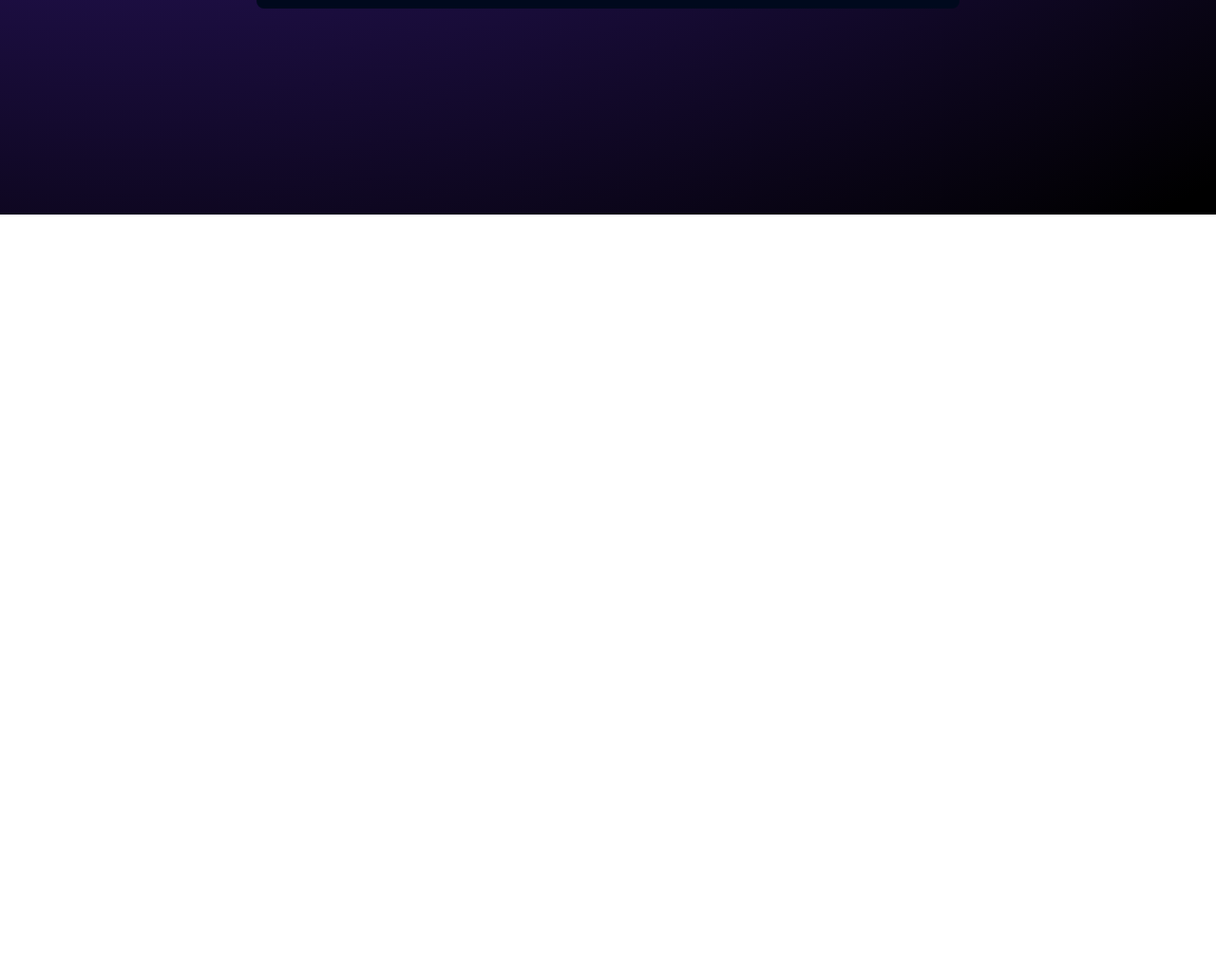
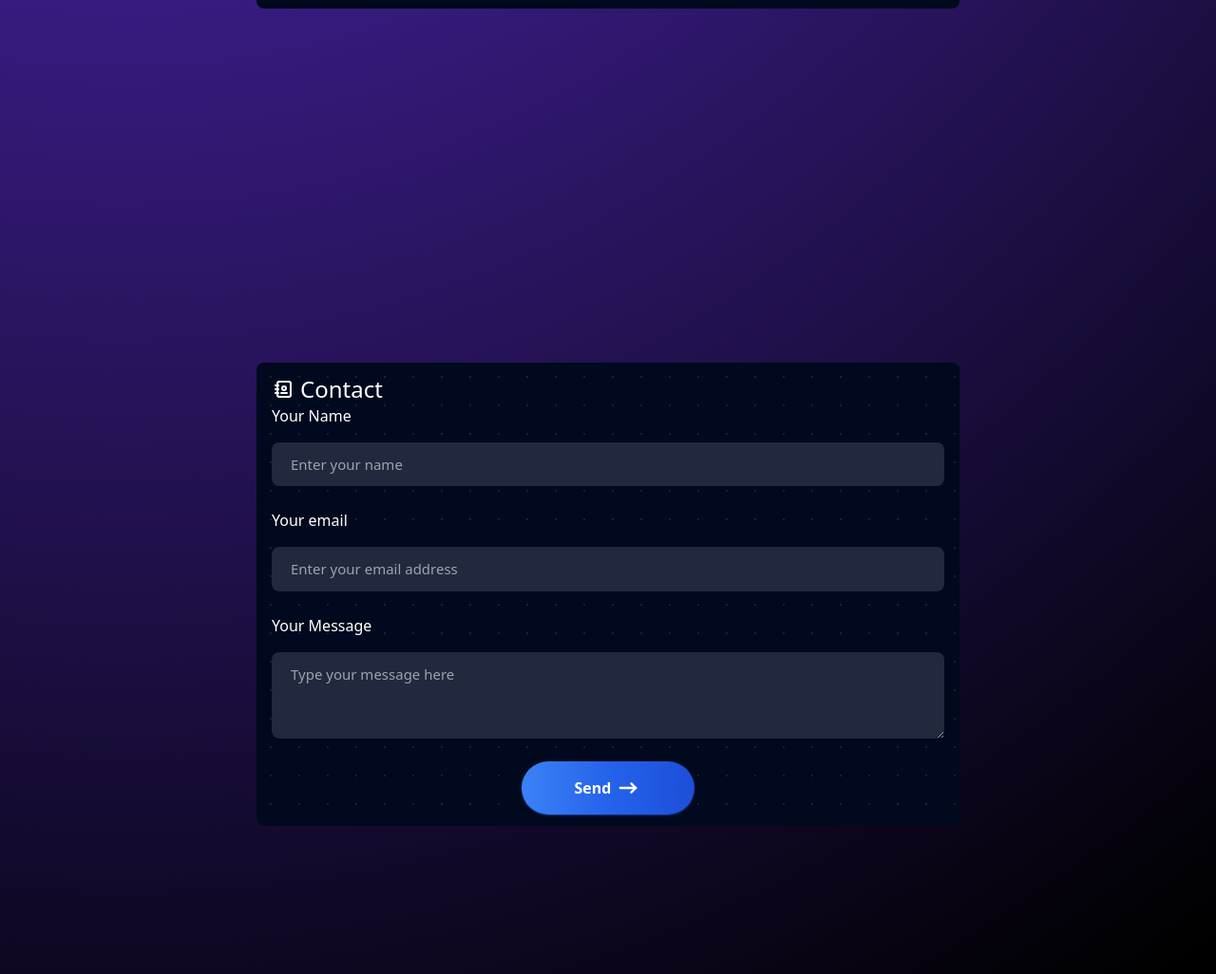
Before and after one commit to DaniFdz/portfolio, an Astro site: page / in a window 1280 px wide. Shown: the part 1456-2482 px from the top of the page at 95% size. Before the commit the page ends 1682 px from the top, so only its background shows below. Built offline with nearby package versions, Linux system fonts and the light colour scheme; Astro itself is replaced by a stand-in of ours; some packages are replaced by stand-ins of ours.

Commit message:
Contact form

```diff
--- a/astro.config.mjs
+++ b/astro.config.mjs
@@ -1,14 +1,16 @@
 import { defineConfig } from 'astro/config';
+import tailwind from "@astrojs/tailwind";
 
-import tailwind from "@astrojs/tailwind";
+import preact from "@astrojs/preact";
+
 
 // https://astro.build/config
 export default defineConfig({
-  integrations: [tailwind()],
+  integrations: [tailwind(), preact()],
   vite: {
     server: {
       watch: {
-				usePolling: true,
+        usePolling: true
       }
     }
   }
--- /dev/null
+++ b/src/components/Contact.tsx
@@ -0,0 +1,136 @@
+import { useState, type TargetedEvent } from 'preact/compat'
+import emailjs from "emailjs-com";
+import ContactIcon from "@/components/icons/ContactIcon"
+import LoadingIcon from '@/components/icons/LoadingIcon';
+import SendIcon from '@/components/icons/SendIcon';
+
+const Contact = () => {
+    const [form, setForm] = useState({
+        name: "",
+        email: "",
+        message: "",
+    });
+    const [loading, setLoading] = useState(false);
+    const [message, setMessage] = useState({ text: "", color: "" });
+
+    const handleChange = (e: TargetedEvent) => {
+        const { target } = e;
+        const { name, value } = target as HTMLInputElement;
+
+        setForm({
+            ...form,
+            [name]: value,
+        });
+    };
+
+    const handleSubmit = (e: Event) => {
+        e.preventDefault();
+        setLoading(true);
+
+        if(form.name === "" || form.email === "" || form.message === "" || !RegExp(/^[^\s@]+@[^\s@]+\.[^\s@]+$/).test(form.email)) {
+            setLoading(false);
+            setMessage({ text: "Please fill in all the fields correctly.", color: "text-red-500" });
+            return;
+        }
+
+        emailjs
+            .send(
+              import.meta.env.VITE_EMAIL_SERVICE_ID,
+                import.meta.env.VITE_EMAIL_TEMPLATE_ID,
+                {
+                    from_name: form.name,
+                    to_name: "Daniel",
+                    from_email: form.email,
+                    message: form.message,
+                },
+                import.meta.env.VITE_EMAIL_PUBLIC_KEY
+            )
+            .then(
+                () => {
+                    setLoading(false);
+                    setMessage({ text: "Thank you. I will get back to you as soon as possible.", color: "text-green-500" });
+
+                    setForm({
+                        name: "",
+                        email: "",
+                        message: "",
+                    });
+
+                    // Clear the success message after 5 seconds
+                    setTimeout(() => {
+                        setMessage({ text: "", color: "" });
+                    }, 5000);
+                },
+                (error) => {
+                    setLoading(false);
+                    console.error(error);
+
+                    setMessage({ text: "Ahh, something went wrong. Please try again.", color: "text-red-500" });
+                }
+            );
+    };
+
+    return <div
+        class="flex flex-col items-left px-4 py-3 rounded-lg bg-white dark:bg-black bg-[radial-gradient(#e5e7eb_1px,#f3f6ff_1px)] dark:bg-[radial-gradient(#ffffff20_1px,#00091d_1px)] bg-[size:30px_30px]"
+    >
+        <div
+            class="absolute inset-0 -z-10 h-full w-full bg-white bg-[radial-gradient(#e5e7eb_1px,transparent_1px)] [background-size:16px_16px]"
+        >
+        </div>
+        <h2 class="text-2xl flex flex-row gap-1.5 items-center">
+            <ContactIcon /> Contact
+        </h2>
+
+        <form onSubmit={handleSubmit} className="flex flex-col gap-6">
+            <label className="flex flex-col">
+              <span className="text-black dark:text-white font-medium mb-4">Your Name</span>
+              <input
+                type="text"
+                name="name"
+                value={form.name}
+                onChange={handleChange}
+                placeholder="Enter your name"
+                className="bg-[#c3c6cf] dark:bg-[#20293d]  py-3 px-5 text-[.9375rem] placeholder:text-secondary text-black dark:text-white rounded-lg outline-none border-none font-medium"
+              />
+            </label>
+            <label className="flex flex-col">
+              <span className="text-black dark:text-white font-medium mb-4">Your email</span>
+              <input
+                type="email"
+                name="email"
+                value={form.email}
+                onChange={handleChange}
+                placeholder="Enter your email address"
+                className="bg-[#c3c6cf] dark:bg-[#20293d]  py-3 px-5 text-[.9375rem] placeholder:text-secondary text-black dark:text-white rounded-lg outline-none border-none font-medium"
+              />
+            </label>
+            <label className="flex flex-col">
+              <span className="text-black dark:text-white font-medium mb-4">Your Message</span>
+              <textarea
+                rows={3}
+                name="message"
+                value={form.message}
+                onChange={handleChange}
+                placeholder="Type your message here"
+                className="bg-[#c3c6cf] dark:bg-[#20293d]  py-3 px-5 text-[.9375rem] placeholder:text-secondary text-black dark:text-white rounded-lg outline-none border-none font-medium"
+              />
+            </label>
+
+            <div className="flex items-center justify-center">
+              <button
+                type="submit"
+                className="flex items-center justify-center  py-3.5 px-14 rounded-full outline-none w-fit gap-1 text-white font-semibold bg-gradient-to-r from-blue-500 via-blue-600 to-blue-700 hover:bg-gradient-to-br  shadow-sm  shadow-blue-800/80"
+              >
+                {loading ? <LoadingIcon/> : (<>Send<SendIcon/></>)}
+              </button>
+            </div>
+          </form>
+
+          {message.text && (
+            <div className={`${message.color} font-semibold text-center mt-4`}>{message.text}</div>
+          )}
+    </div>
+
+}
+
+export default Contact;
--- /dev/null
+++ b/src/components/icons/ContactIcon.tsx
@@ -0,0 +1,4 @@
+const ContactIcon= () =>
+    <svg xmlns="http://www.w3.org/2000/svg" class="icon icon-tabler icon-tabler-address-book" width="24" height="24" viewBox="0 0 24 24" stroke-width="2" stroke="currentColor" fill="none" stroke-linecap="round" stroke-linejoin="round"><path stroke="none" d="M0 0h24v24H0z" fill="none"/><path d="M20 6v12a2 2 0 0 1 -2 2h-10a2 2 0 0 1 -2 -2v-12a2 2 0 0 1 2 -2h10a2 2 0 0 1 2 2z" /><path d="M10 16h6" /><path d="M13 11m-2 0a2 2 0 1 0 4 0a2 2 0 1 0 -4 0" /><path d="M4 8h3" /><path d="M4 12h3" /><path d="M4 16h3" /></svg>
+
+export default ContactIcon;
--- /dev/null
+++ b/src/components/icons/LoadingIcon.tsx
@@ -0,0 +1,11 @@
+const LoadingIcon = () => (
+
+    <div role="status" className='flex justify-center align-center gap-2'>
+        <svg aria-hidden="true" class="w-5 h-5  animate-spin text-gray-200 fill-blue-400" viewBox="0 0 100 101" fill="none" xmlns="http://www.w3.org/2000/svg">
+            <path d="M100 50.5908C100 78.2051 77.6142 100.591 50 100.591C22.3858 100.591 0 78.2051 0 50.5908C0 22.9766 22.3858 0.59082 50 0.59082C77.6142 0.59082 100 22.9766 100 50.5908ZM9.08144 50.5908C9.08144 73.1895 27.4013 91.5094 50 91.5094C72.5987 91.5094 90.9186 73.1895 90.9186 50.5908C90.9186 27.9921 72.5987 9.67226 50 9.67226C27.4013 9.67226 9.08144 27.9921 9.08144 50.5908Z" fill="currentColor"/>
+            <path d="M93.9676 39.0409C96.393 38.4038 97.8624 35.9116 97.0079 33.5539C95.2932 28.8227 92.871 24.3692 89.8167 20.348C85.8452 15.1192 80.8826 10.7238 75.2124 7.41289C69.5422 4.10194 63.2754 1.94025 56.7698 1.05124C51.7666 0.367541 46.6976 0.446843 41.7345 1.27873C39.2613 1.69328 37.813 4.19778 38.4501 6.62326C39.0873 9.04874 41.5694 10.4717 44.0505 10.1071C47.8511 9.54855 51.7191 9.52689 55.5402 10.0491C60.8642 10.7766 65.9928 12.5457 70.6331 15.2552C75.2735 17.9648 79.3347 21.5619 82.5849 25.841C84.9175 28.9121 86.7997 32.2913 88.1811 35.8758C89.083 38.2158 91.5421 39.6781 93.9676 39.0409Z" fill="currentFill"/>
+        </svg>
+        <p>Sending...</p>
+    </div>
+);
+export default LoadingIcon;
--- /dev/null
+++ b/src/components/icons/SendIcon.tsx
@@ -0,0 +1,5 @@
+const SendIcon = () => (
+    <svg xmlns="http://www.w3.org/2000/svg"  width="28" height="28" viewBox="0 0 24 24" stroke-width="2" stroke="currentColor" fill="none" stroke-linecap="round" stroke-linejoin="round"><path stroke="none" d="M0 0h24v24H0z" fill="none"/><path d="M5 12l14 0" /><path d="M15 16l4 -4" /><path d="M15 8l4 4" /></svg>
+);
+
+export default SendIcon;
--- a/src/layouts/Layout.astro
+++ b/src/layouts/Layout.astro
@@ -1,6 +1,7 @@
 ---
 import Header from "@/components/Header.astro";
 import "@fontsource-variable/onest";
+import  SpeedInsights  from "@vercel/speed-insights/astro"
 
 interface Props {
 	title: string;
@@ -48,6 +49,7 @@ const { title } = Astro.props;
 			document.documentElement.classList.add("light");
 		}
 	</script>
+	<SpeedInsights/>
 </html>
 <style is:global>
 	:root {
--- a/src/pages/index.astro
+++ b/src/pages/index.astro
@@ -3,6 +3,7 @@ import Layout from "@/layouts/Layout.astro";
 import SectionContainer from "@/components/SectionContainer.astro";
 import Hero from "@/components/Hero.astro";
 import Experience from "@/components/Experience.astro";
+import Contact from "@/components/Contact";
 ---
 
 <Layout title="DaniFdz's Portfolio - Full-Stack Developer">
@@ -12,4 +13,7 @@ import Experience from "@/components/Experience.astro";
 	<SectionContainer title="experience">
 		<Experience />
 	</SectionContainer>
+	<SectionContainer title="contact">
+		<Contact client:visible />
+	</SectionContainer>
 </Layout>
```
Also changed, not shown: package.json (+8 -0 lines), tsconfig.json (+10 -6 lines), 2 other files. Lines whose indentation alone changed are shown as unchanged.
